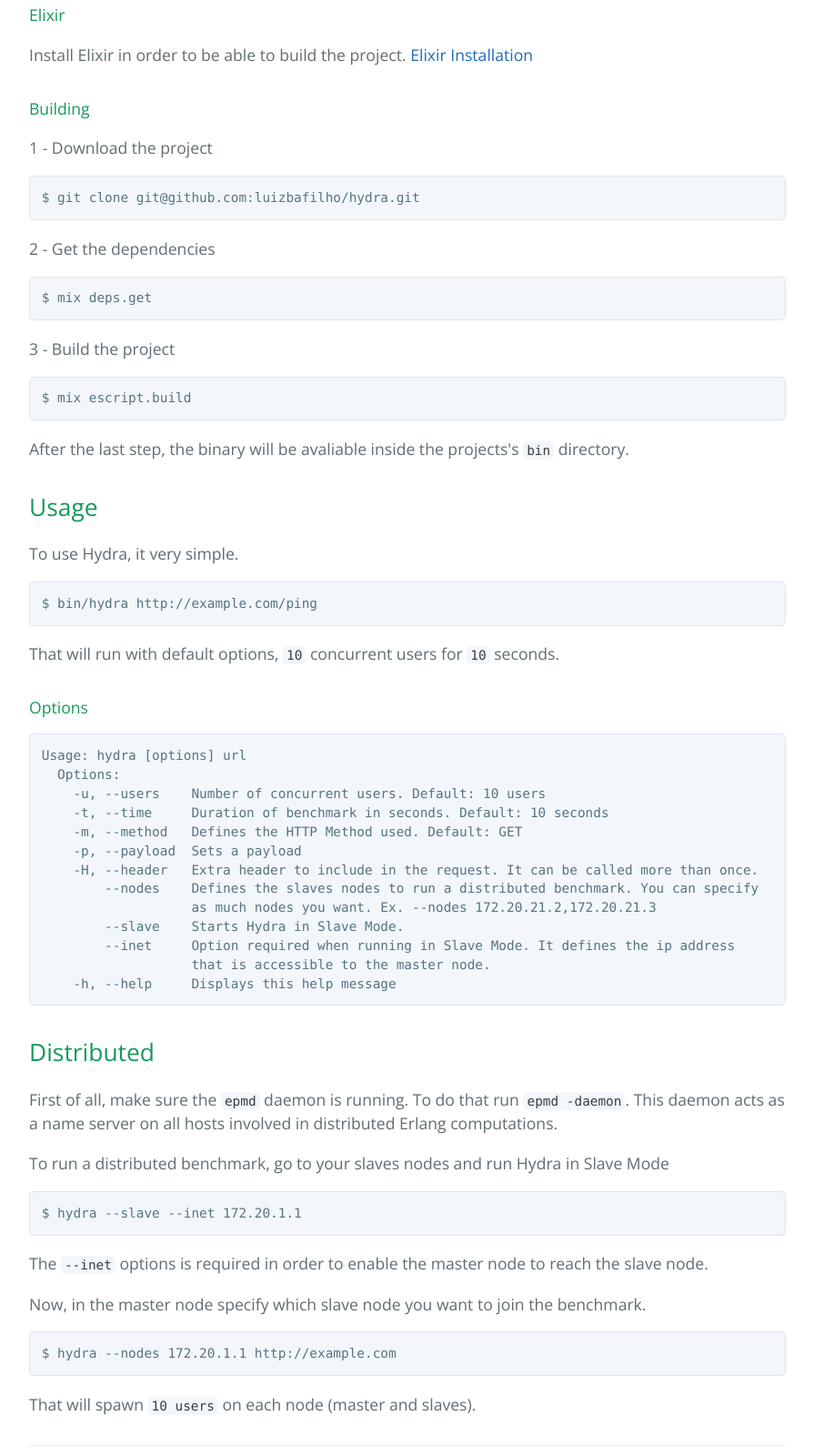
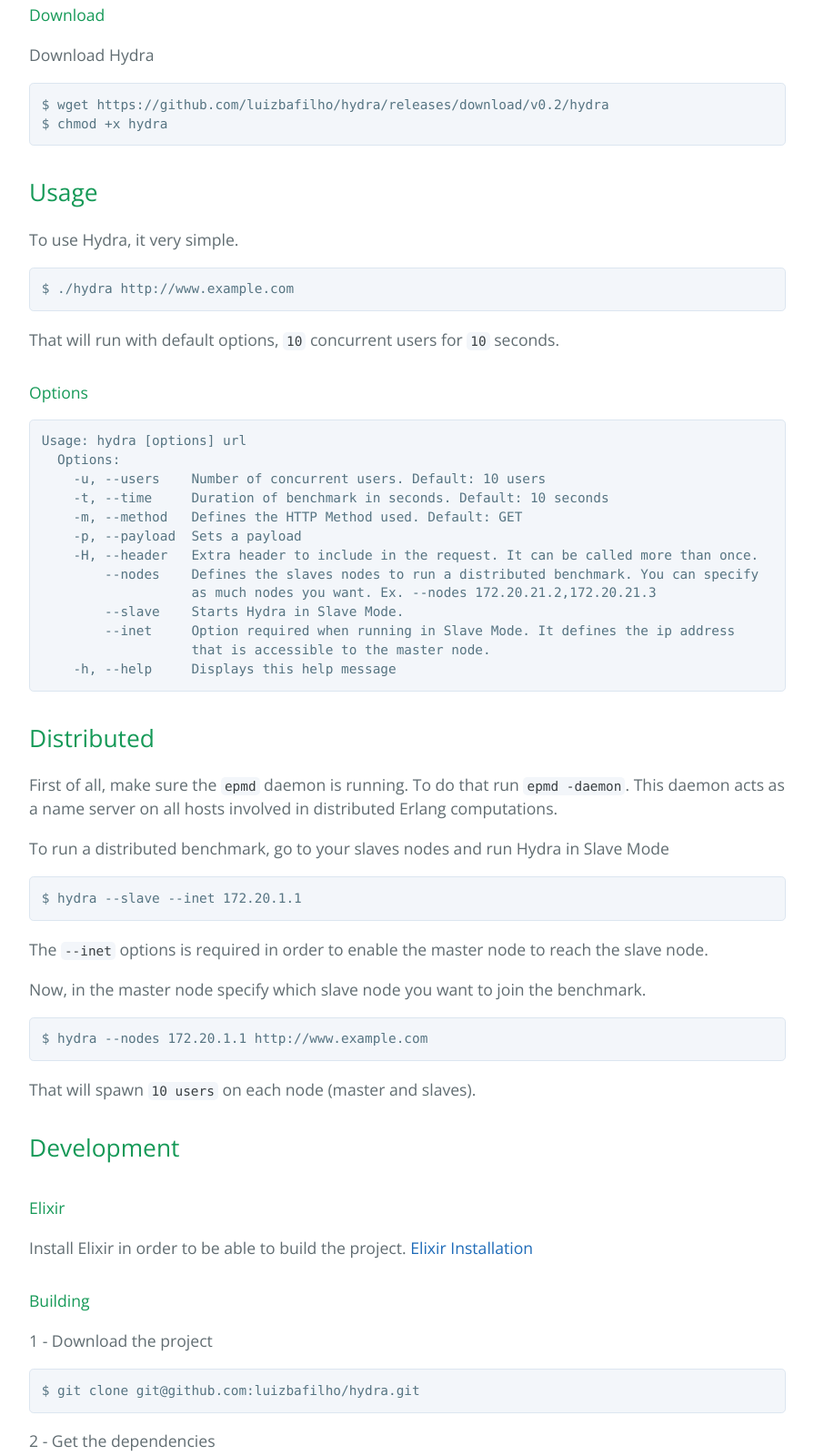
Before and after one commit to luizbafilho/hydra, a plain HTML site: page index.html in a window 1280 px wide. Shown: the part 811-2411 px from the top of the page at 91% size, without its empty margins (192-1087 px from the left). Drawn offline with nearby package versions, Linux system fonts and the light colour scheme.

Commit message:
Create gh-pages branch via GitHub

```diff
--- a/index.html
+++ b/index.html
@@ -35,36 +35,20 @@
 <p>Hydra requires Erlang 18. You can download it <a href="https://www.erlang-solutions.com/downloads/download-erlang-otp">here</a></p>
 
 <h4>
-<a id="elixir" class="anchor" href="#elixir" aria-hidden="true"><span class="octicon octicon-link"></span></a>Elixir</h4>
+<a id="download" class="anchor" href="#download" aria-hidden="true"><span class="octicon octicon-link"></span></a>Download</h4>
 
-<p>Install Elixir in order to be able to build the project. <a href="http://elixir-lang.org/install.html">Elixir Installation</a></p>
+<p>Download Hydra</p>
 
-<h4>
-<a id="building" class="anchor" href="#building" aria-hidden="true"><span class="octicon octicon-link"></span></a>Building</h4>
-
-<p>1 - Download the project</p>
-
-<pre><code>$ git clone git@github.com:luizbafilho/hydra.git
+<pre><code>$ wget https://github.com/luizbafilho/hydra/releases/download/v0.2/hydra
+$ chmod +x hydra
 </code></pre>
-
-<p>2 - Get the dependencies</p>
-
-<pre><code>$ mix deps.get
-</code></pre>
-
-<p>3 - Build the project</p>
-
-<pre><code>$ mix escript.build
-</code></pre>
-
-<p>After the last step, the binary will be avaliable inside the projects's <code>bin</code> directory.</p>
 
 <h2>
 <a id="usage" class="anchor" href="#usage" aria-hidden="true"><span class="octicon octicon-link"></span></a>Usage</h2>
 
 <p>To use Hydra, it very simple.</p>
 
-<pre><code>$ bin/hydra http://example.com/ping
+<pre><code>$ ./hydra http://www.example.com
 </code></pre>
 
 <p>That will run with default options, <code>10</code> concurrent users for <code>10</code> seconds.</p>
@@ -101,10 +85,38 @@
 
 <p>Now, in the master node specify which slave node you want to join the benchmark.</p>
 
-<pre><code>$ hydra --nodes 172.20.1.1 http://example.com
+<pre><code>$ hydra --nodes 172.20.1.1 http://www.example.com
 </code></pre>
 
 <p>That will spawn <code>10 users</code> on each node (master and slaves).</p>
+
+<h2>
+<a id="development" class="anchor" href="#development" aria-hidden="true"><span class="octicon octicon-link"></span></a>Development</h2>
+
+<h4>
+<a id="elixir" class="anchor" href="#elixir" aria-hidden="true"><span class="octicon octicon-link"></span></a>Elixir</h4>
+
+<p>Install Elixir in order to be able to build the project. <a href="http://elixir-lang.org/install.html">Elixir Installation</a></p>
+
+<h4>
+<a id="building" class="anchor" href="#building" aria-hidden="true"><span class="octicon octicon-link"></span></a>Building</h4>
+
+<p>1 - Download the project</p>
+
+<pre><code>$ git clone git@github.com:luizbafilho/hydra.git
+</code></pre>
+
+<p>2 - Get the dependencies</p>
+
+<pre><code>$ mix deps.get
+</code></pre>
+
+<p>3 - Build the project</p>
+
+<pre><code>$ mix escript.build
+</code></pre>
+
+<p>After the last step, the binary will be avaliable inside the projects's <code>bin</code> directory.</p>
 
       <footer class="site-footer">
         <span class="site-footer-owner"><a href="https://github.com/luizbafilho/hydra">Hydra</a> is maintained by <a href="https://github.com/luizbafilho">luizbafilho</a>.</span>
```
Also changed, not shown: params.json (+1 -1 lines).
